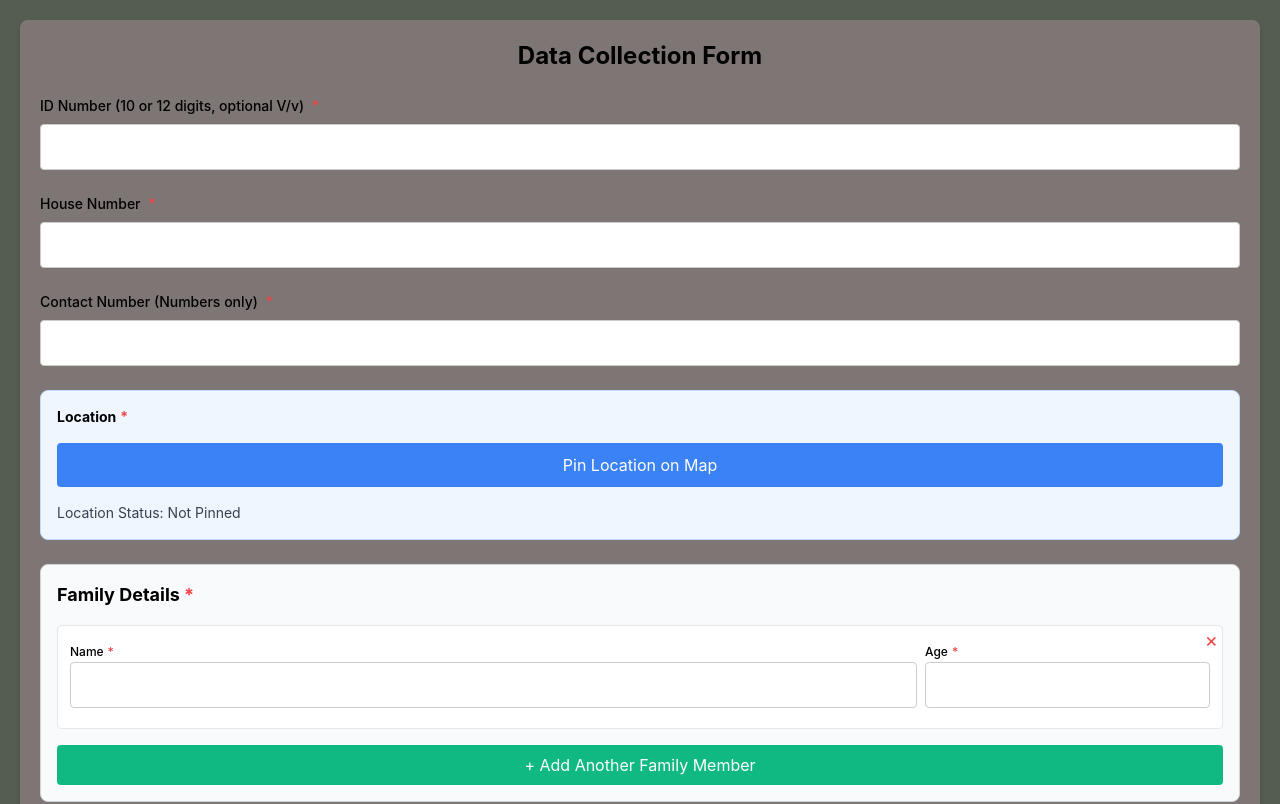
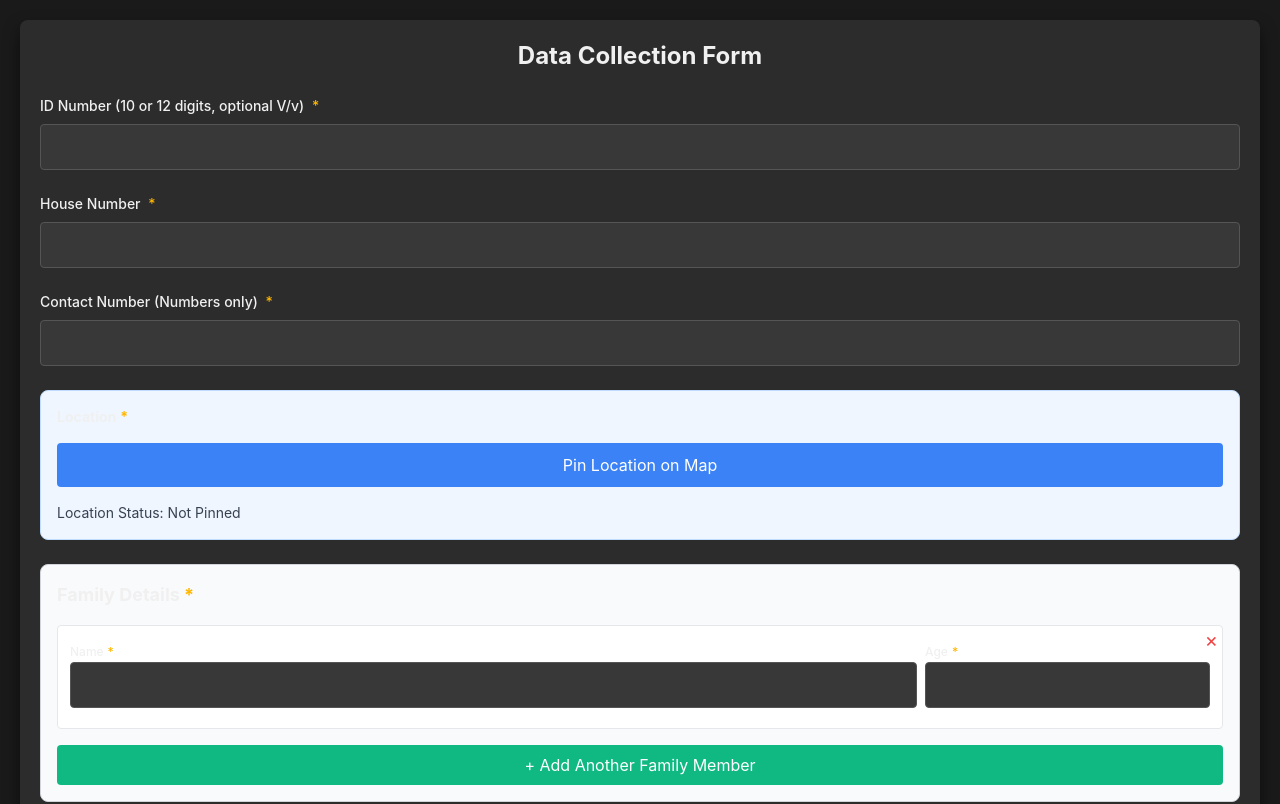
Before and after one commit to MDSCJ/Data_Collection, a plain HTML site: page index.html in a window 1280 px wide. Shown: the top 804 px of the page. Drawn offline with nearby package versions, Linux system fonts and the light colour scheme.

Commit message:
Update style.css

```diff
--- a/style.css
+++ b/style.css
@@ -1,26 +1,45 @@
 body {
+    /* Main Background: Dark Gray/Black */
     font-family: 'Inter', sans-serif;
-    background-color: #555D50;
+    background-color: #1a1a1a; /* Very dark background */
+    color: #e0e0e0; /* Light text color for the body */
     padding: 20px;
 }
 
 .container {
+    /* Form Panel Background: Lighter Gray */
     max-width: 400px;
     margin: 0 auto;
-    background-color: rgb(126, 117, 117);
+    background-color: #2c2c2c; /* A slightly lighter gray for the form area */
     padding: 20px;
     border-radius: 8px;
-    box-shadow: 0 4px 6px rgba(0, 0, 0, 0.1);
+    box-shadow: 0 8px 16px rgba(0, 0, 0, 0.5); /* Darker, more pronounced shadow */
+}
+
+/* Ensure all labels and text within the container are light */
+label, h1, h2, h3, h4 {
+    color: #f0f0f0;
 }
 
 .input-style {
+    /* Text Box Styling for Dark Theme */
     width: 100%;
     padding: 10px;
-    border: 1px solid #ccc;
+    background-color: #383838; /* Dark background for the input fields */
+    color: #f0f0f0; /* Light text color inside the input fields */
+    border: 1px solid #555; /* Light gray border */
     border-radius: 4px;
     box-sizing: border-box;
+    /* Styles for the cursor and placeholder text */
+    caret-color: #f0f0f0;
 }
 
+/* Optional: Style the placeholder text */
+.input-style::placeholder {
+    color: #a0a0a0;
+}
+
+/* Keep button colors for contrast */
 .button-primary {
     background-color: #3b82f6;
     color: white;
@@ -76,19 +95,25 @@ body {
 
 .required-indicator::after {
     content: '*';
-    color: #ef4444;
+    color: #ffb700; /* Changed required indicator to yellow/orange for visibility */
     margin-left: 4px;
 }
 
+/* --- Map/Modal Styling (if used) --- */
+
+/* Modal overlay remains semi-transparent black */
 #mapModal {
-    background-color: rgba(0, 0, 0, 0.5);
+    background-color: rgba(0, 0, 0, 0.7);
     z-index: 1000;
 }
 
 #map {
     height: 300px;
     width: 100%;
+    border: 1px solid #555; /* Add a slight border to the map container */
 }
+
+/* --- Media Queries --- */
 
 @media (min-aspect-ratio: 3/4) {
     .container {
```
